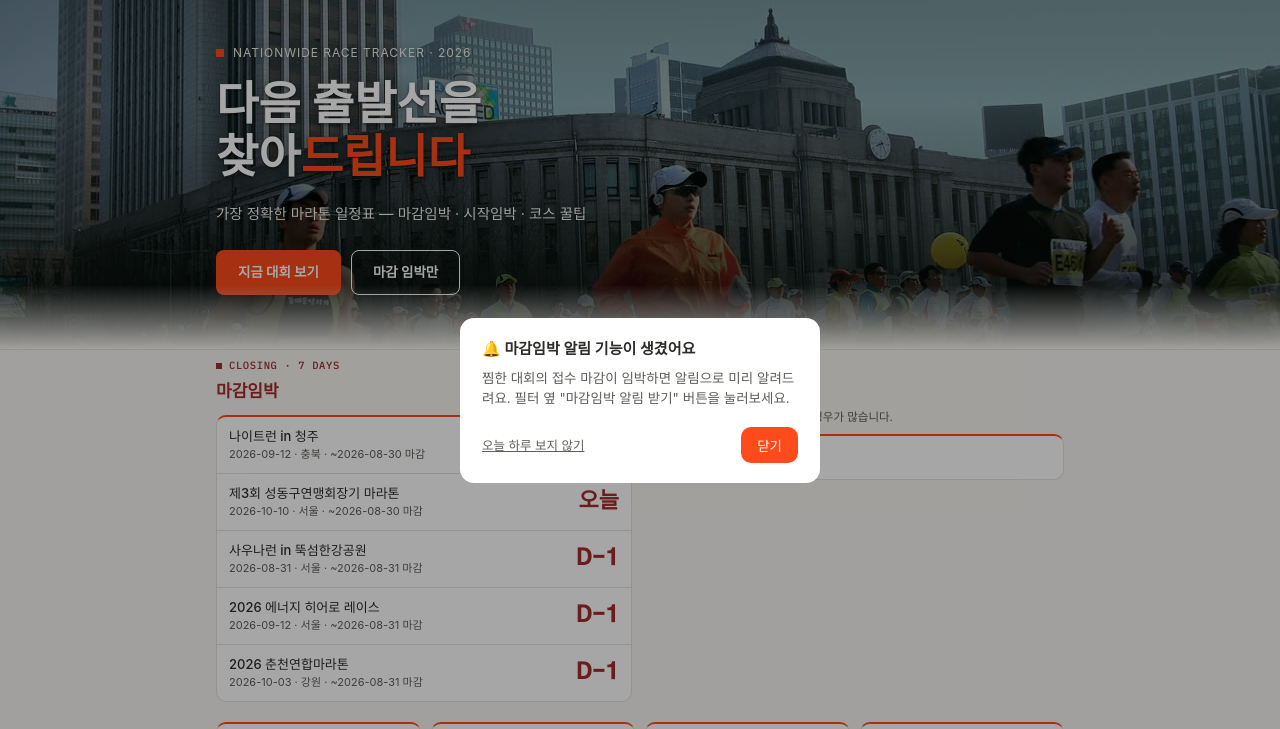
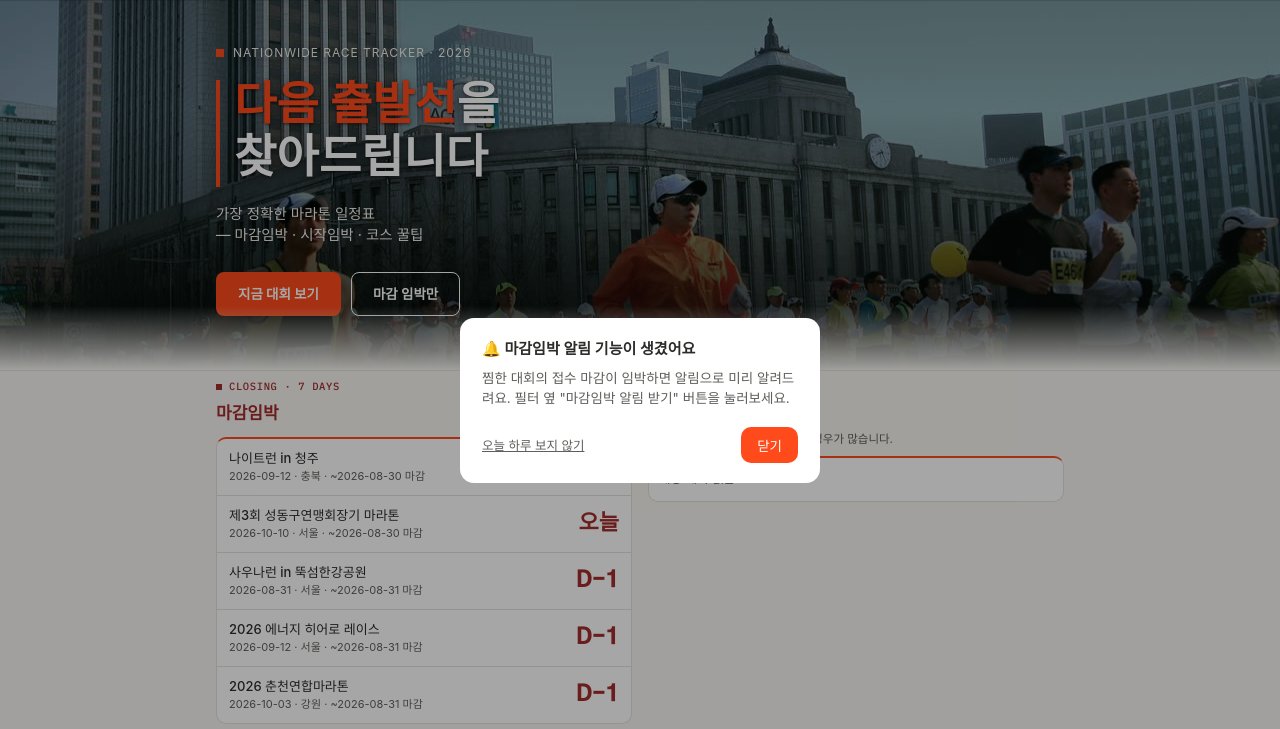
Before and after one commit to ARIRANG-CHIKI/Runraider, a website: page index.html in a window 1280 px wide. Shown: the top 729 px of the page. Drawn offline with Linux system fonts and the light colour scheme.

Commit message:
feat: hero heading tweaks - accent color moved, side bar, table overflow fix
- "다음 출발선" now the accent-colored part (was "드립니다"); rest of
  headline plain white; tagline given an explicit line break instead
  of relying on max-width wrapping (was breaking at an awkward point)
- full-height accent bar to the left of the whole two-line headline
- race list table: fixed a CSS grid bug where the flexible name column
  couldn't shrink below its content width, overflowing the panel and
  clipping the status badge; also widened that column so 4-character
  labels like "접수마감" fit comfortably

```diff
--- a/index.html
+++ b/index.html
@@ -34,8 +34,8 @@
   <header class="site-header hero">
     <div class="wrap">
       <p class="hero-eyebrow"><span class="sq"></span>NATIONWIDE RACE TRACKER · 2026</p>
-      <h1>다음 출발선을<br>찾아<span class="pop">드립니다</span></h1>
-      <p class="tagline">가장 정확한 마라톤 일정표 — 마감임박 · 시작임박 · 코스 꿀팁</p>
+      <h1 class="hero-h1"><span class="pop">다음 출발선</span>을<br>찾아드립니다</h1>
+      <p class="tagline">가장 정확한 마라톤 일정표<br>— 마감임박 · 시작임박 · 코스 꿀팁</p>
       <div class="hero-btns">
         <a class="hero-btn-primary" href="#race-list">지금 대회 보기</a>
         <a class="hero-btn-ghost" href="#urgency">마감 임박만</a>
--- a/style.css
+++ b/style.css
@@ -44,8 +44,9 @@ body { margin: 0; background: var(--page-bg); color: #2c2c2a; line-height: 1.5;
 .hero-eyebrow { display: flex; align-items: center; gap: 9px; font-size: 12px; letter-spacing: .08em; color: #eef0ea; margin: 0 0 18px; text-shadow: 0 1px 10px rgba(0,0,0,.5); }
 .hero-eyebrow .sq { width: 8px; height: 8px; background: var(--accent); display: inline-block; flex-shrink: 0; }
 .site-header.hero h1 { font-family: "Gothic A1", -apple-system, sans-serif; font-weight: 900; margin: 0 0 16px; font-size: clamp(30px,5.4vw,46px); line-height: 1.16; color: #fff; text-shadow: 0 4px 24px rgba(0,0,0,.55), 0 1px 3px rgba(0,0,0,.6); }
+.site-header.hero h1.hero-h1 { border-left: 4px solid var(--accent); padding-left: 14px; }
 .site-header.hero h1 .pop { color: var(--accent); }
-.site-header.hero .tagline { margin: 0 0 26px; font-size: 14.5px; color: #f1f2ee; max-width: 46ch; text-shadow: 0 2px 12px rgba(0,0,0,.5); }
+.site-header.hero .tagline { margin: 0 0 26px; font-size: 14.5px; color: #f1f2ee; text-shadow: 0 2px 12px rgba(0,0,0,.5); }
 .hero-btns { display: flex; gap: 10px; }
 .hero-btn-primary { background: var(--accent); color: #fff; padding: 12px 22px; border-radius: 8px; font-size: 13.5px; font-weight: 700; text-decoration: none; }
 .hero-btn-ghost { border: 1px solid #fff; color: #fff; padding: 11px 21px; border-radius: 8px; font-size: 13.5px; font-weight: 700; text-decoration: none; }
@@ -92,7 +93,7 @@ body { margin: 0; background: var(--page-bg); color: #2c2c2a; line-height: 1.5;
 .f-count { font-size: 12.5px; color: var(--muted); margin: 0 0 10px; }
 
 .race-panel { background: var(--surface); border: 1px solid var(--border); border-top: 2px solid var(--accent); border-radius: var(--radius); overflow: hidden; }
-.race-head, .race-item { display: grid; grid-template-columns: 64px 1fr 110px 76px; align-items: center; gap: 12px; }
+.race-head, .race-item { display: grid; grid-template-columns: 64px minmax(0,1fr) 110px 100px; align-items: center; gap: 12px; }
 .race-head { padding: 8px 14px; border-bottom: 1px solid var(--border); font-family: "IBM Plex Mono"; font-size: 10px; letter-spacing: .04em; text-transform: uppercase; color: var(--muted); }
 .race-item { padding: 12px 14px; border-bottom: 1px solid var(--border); border-left: 3px solid transparent; text-decoration: none; color: inherit; }
 .race-item:last-child { border-bottom: none; }
```
